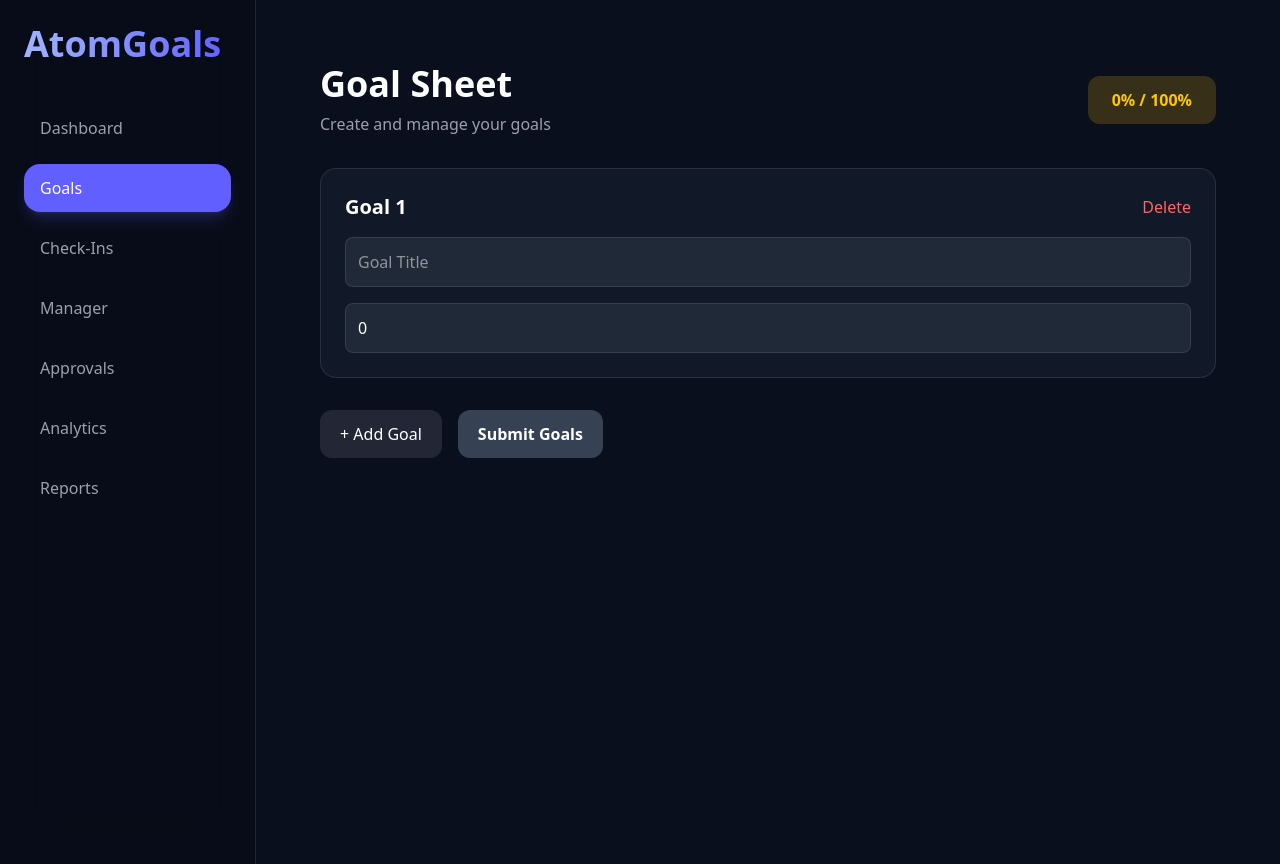
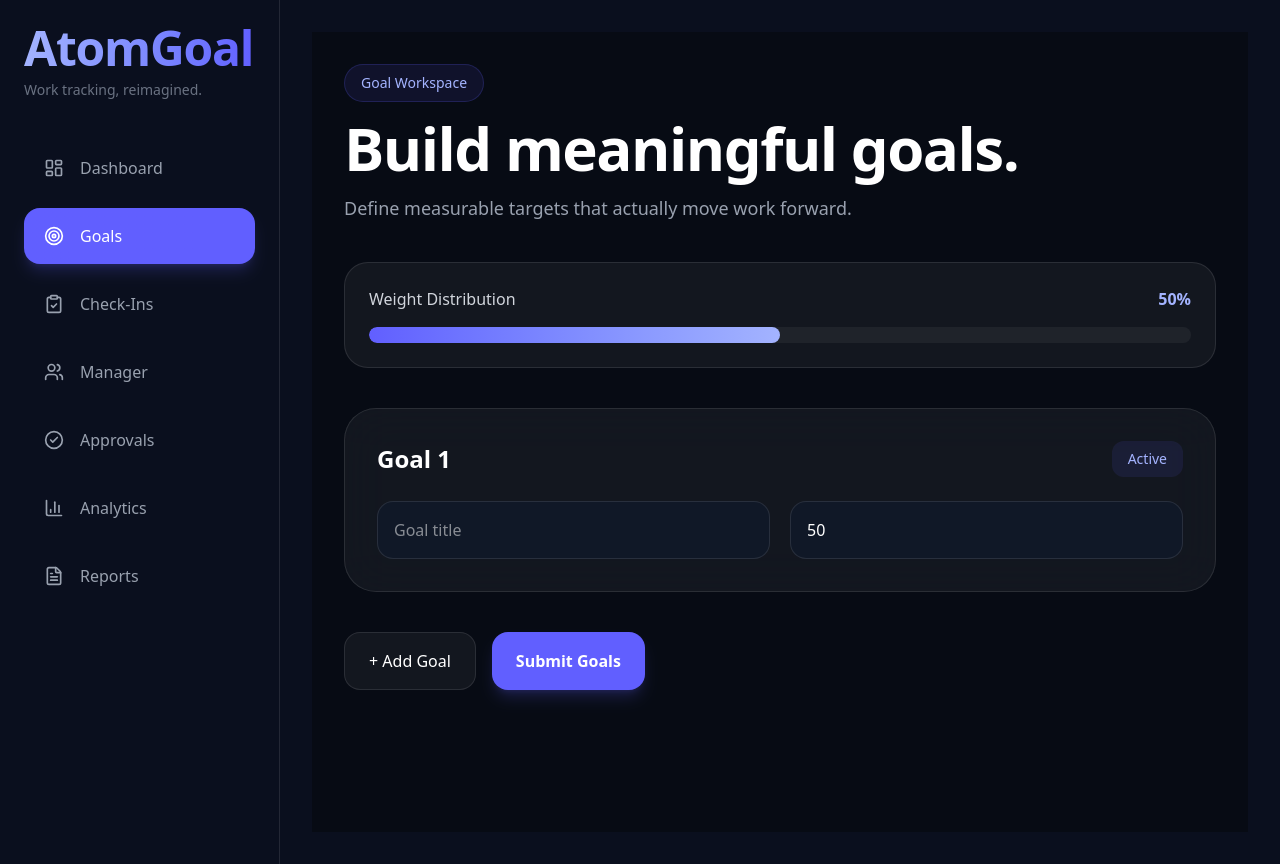
Before and after one commit to charu2210/atom-goals, a Next.js app: page /dashboard/goals in a window 1280 px wide. Built offline with nearby package versions, Linux system fonts and the light colour scheme; no server answers; the database is empty.

Commit message:
UI polish

```diff
--- a/app/dashboard/goals/page.tsx
+++ b/app/dashboard/goals/page.tsx
@@ -1,39 +1,25 @@
 "use client";
 
-import { useEffect, useState } from "react";
-import { toast } from "sonner";
-import { supabase } from "@/lib/supabase/client";
+import { useState } from "react";
+import { motion } from "framer-motion";
 
 export default function GoalsPage() {
 
   const [goals, setGoals] = useState([
     {
       title: "",
-      weightage: 0,
+      weightage: 50,
     },
   ]);
 
-  const totalWeightage = goals.reduce(
-    (sum, goal) => sum + Number(goal.weightage),
+  const totalWeightage =
+    goals.reduce(
+      (acc, goal) =>
+        acc + Number(goal.weightage),
       0
     );
 
-  const deleteGoal = (index: number) => {
-    const updatedGoals = goals.filter((_, i) => i !== index);
-
-    setGoals(updatedGoals);
-
-    toast.success("Goal removed");
-  };
-
   const addGoal = () => {
-
-    if (goals.length >= 8) {
-      toast.error("Maximum 8 goals allowed");
-      return;
-    }
-
-    toast.success("Goal added");
 
     setGoals([
       ...goals,
@@ -44,175 +30,237 @@ export default function GoalsPage() {
     ]);
   };
 
-  const updateGoal = (
-    index: number,
-    field: string,
-    value: string | number
-  ) => {
+  return (
 
-    const updatedGoals = [...goals];
+    <main className="
+      min-h-screen
+      bg-[#070B14]
+      text-white
+      p-8
+    ">
 
-    updatedGoals[index] = {
-      ...updatedGoals[index],
-      [field]: value,
-    };
+      <div className="
+        max-w-5xl mx-auto
+      ">
 
-    setGoals(updatedGoals);
-  };
+        <div className="mb-10">
 
-  const saveGoals = async () => {
+          <div className="
+            inline-flex
+            px-4 py-2
+            rounded-full
+            bg-indigo-500/10
+            border border-indigo-500/20
+            text-indigo-300
+            text-sm mb-4
+          ">
+            Goal Workspace
+          </div>
 
-  const formattedGoals = goals.map((goal) => ({
-    title: goal.title,
-    weightage: goal.weightage,
-  }));
-
-  const response = await fetch("/api/goals", {
-    method: "POST",
-    headers: {
-      "Content-Type": "application/json",
-    },
-    body: JSON.stringify({
-      goals: formattedGoals,
-    }),
-  });
-
-  const result = await response.json();
-
-  if (!response.ok) {
-    toast.error(result.error);
-    return;
-  }
-
-  toast.success("Goals submitted successfully");
-};
-
-  const fetchGoals = async () => {
-
-    const { data, error } = await supabase
-      .from("goals")
-      .select("*");
-
-    if (error) {
-      console.log(error);
-      return;
-    }
-
-    console.log(data);
-  };
-
-  useEffect(() => {
-    fetchGoals();
-  }, []);
-
-  return (
-    <main className="min-h-screen bg-[#0A0F1E] text-white p-8">
-
-      <div className="max-w-4xl mx-auto">
-
-        <div className="flex items-center justify-between mb-8">
-
-          <div>
-            <h1 className="text-4xl font-bold">
-              Goal Sheet
+          <h1 className="
+            text-6xl font-black
+            tracking-tight mb-4
+          ">
+            Build meaningful goals.
           </h1>
 
-            <p className="text-gray-400 mt-2">
-              Create and manage your goals
+          <p className="
+            text-gray-400 text-lg
+          ">
+            Define measurable targets that actually move work forward.
           </p>
+
         </div>
 
-          <div
+        {/* WEIGHTAGE BAR */}
+        <div className="
+          mb-10
+          rounded-3xl
+          bg-white/5
+          border border-white/10
+          p-6
+        ">
+
+          <div className="
+            flex justify-between
+            mb-4
+          ">
+
+            <span className="
+              text-gray-300
+            ">
+              Weight Distribution
+            </span>
+
+            <span className="
+              font-bold
+              text-indigo-300
+            ">
+              {totalWeightage}%
+            </span>
+
+          </div>
+
+          <div className="
+            h-4 rounded-full
+            bg-white/5 overflow-hidden
+          ">
+
+            <motion.div
+              animate={{
+                width: `${Math.min(totalWeightage, 100)}%`,
+              }}
               className={`
-              px-6 py-3 rounded-xl font-bold
-              ${totalWeightage === 100
-                ? "bg-green-500/20 text-green-400"
-                : "bg-yellow-500/20 text-yellow-400"}
+                h-full rounded-full
+                ${
+                  totalWeightage > 100
+                    ? "bg-red-500"
+                    : "bg-gradient-to-r from-indigo-500 to-indigo-300"
+                }
               `}
-          >
-            {totalWeightage}% / 100%
+            />
+
           </div>
 
         </div>
 
-        <div className="space-y-6">
+        {/* GOALS */}
+        <div className="
+          space-y-6
+        ">
 
           {goals.map((goal, index) => (
 
-            <div
+            <motion.div
               key={index}
-              className="bg-[#111827] border border-white/10 rounded-2xl p-6"
+              whileHover={{
+                y: -4,
+              }}
+              className="
+                rounded-[32px]
+                border border-white/10
+                bg-white/5
+                backdrop-blur-xl
+                p-8
+              "
             >
 
-              <div className="flex items-center justify-between mb-4">
+              <div className="
+                flex items-center
+                justify-between
+                mb-6
+              ">
 
-                <h2 className="text-xl font-semibold">
+                <h2 className="
+                  text-2xl font-bold
+                ">
                   Goal {index + 1}
                 </h2>
 
-                <button
-                  onClick={() => deleteGoal(index)}
-                  className="text-red-400 hover:text-red-300 transition-all"
-                >
-                  Delete
-                </button>
+                <div className="
+                  px-4 py-2 rounded-xl
+                  bg-indigo-500/10
+                  text-indigo-300
+                  text-sm
+                ">
+                  Active
+                </div>
 
               </div>
 
-              <div className="space-y-4">
+              <div className="
+                grid md:grid-cols-2
+                gap-5
+              ">
 
                 <input
                   type="text"
-                  placeholder="Goal Title"
+                  placeholder="Goal title"
                   value={goal.title}
-                  onChange={(e) =>
-                    updateGoal(index, "title", e.target.value)
-                  }
-                  className="w-full p-3 rounded-lg bg-[#1F2937] border border-white/10"
+                  onChange={(e) => {
+
+                    const updated =
+                      [...goals];
+
+                    updated[index].title =
+                      e.target.value;
+
+                    setGoals(updated);
+                  }}
+                  className="
+                    bg-[#101827]
+                    border border-white/10
+                    rounded-2xl
+                    p-4
+                    outline-none
+                    focus:border-indigo-500
+                    transition-all
+                  "
                 />
 
                 <input
                   type="number"
                   placeholder="Weightage %"
                   value={goal.weightage}
-                  onChange={(e) =>
-                    updateGoal(index, "weightage", Number(e.target.value))
-                  }
-                  className="w-full p-3 rounded-lg bg-[#1F2937] border border-white/10"
+                  onChange={(e) => {
+
+                    const updated =
+                      [...goals];
+
+                    updated[index].weightage =
+                      Number(e.target.value);
+
+                    setGoals(updated);
+                  }}
+                  className="
+                    bg-[#101827]
+                    border border-white/10
+                    rounded-2xl
+                    p-4
+                    outline-none
+                    focus:border-indigo-500
+                    transition-all
+                  "
                 />
-
-                {goal.weightage > 0 && goal.weightage < 10 && (
-                  <p className="text-red-400 text-sm">
-                    Minimum weightage is 10%
-                  </p>
-                )}
 
               </div>
 
-            </div>
+            </motion.div>
 
           ))}
 
         </div>
 
-        <div className="flex gap-4 mt-8">
+        {/* BUTTONS */}
+        <div className="
+          flex gap-4 mt-10
+        ">
 
           <button
             onClick={addGoal}
-            className="bg-white/10 hover:bg-white/20 transition-all px-5 py-3 rounded-xl"
+            className="
+              px-6 py-4
+              rounded-2xl
+              bg-white/5
+              border border-white/10
+              hover:bg-white/10
+              transition-all
+            "
           >
             + Add Goal
           </button>
 
           <button
-            onClick={saveGoals}
-            disabled={totalWeightage !== 100}
-            className={`
-              px-5 py-3 rounded-xl font-semibold transition-all
-              ${totalWeightage === 100
-                ? "bg-indigo-500 hover:bg-indigo-600"
-                : "bg-gray-700 cursor-not-allowed"}
-            `}
+            className="
+              px-6 py-4
+              rounded-2xl
+              bg-indigo-500
+              hover:bg-indigo-600
+              font-semibold
+              shadow-lg
+              shadow-indigo-500/20
+              transition-all
+            "
           >
             Submit Goals
           </button>
--- a/app/dashboard/page.tsx
+++ b/app/dashboard/page.tsx
@@ -7,7 +7,6 @@ import {
   Target,
   CheckCircle2,
   Clock3,
-  Activity,
   TrendingUp,
 } from "lucide-react";
 
@@ -24,18 +23,111 @@ const roleContent = {
     heading: "Your work, at a glance.",
     sub:
       "Track progress, submit updates, and stay aligned with your team.",
+
+    stats: [
+      {
+        title: "My Goals",
+        value: "5",
+        icon: <Target size={20} />,
+      },
+      {
+        title: "Completed",
+        value: "3",
+        icon: <CheckCircle2 size={20} />,
+      },
+      {
+        title: "Check-ins",
+        value: "2",
+        icon: <Clock3 size={20} />,
+      },
+    ],
+
+    goals: [
+      { name: "Revenue Growth", value: 78 },
+      { name: "Customer Retention", value: 52 },
+      { name: "AI Rollout", value: 91 },
+    ],
+
+    activity: [
+      "Submitted quarterly check-in",
+      "Updated AI initiative progress",
+      "Completed customer retention milestone",
+      "Added new KPI target",
+    ],
   },
 
   Manager: {
     heading: "See how the team is moving.",
     sub:
       "Review progress, approvals, and execution across your team.",
+
+    stats: [
+      {
+        title: "Team Goals",
+        value: "24",
+        icon: <Target size={20} />,
+      },
+      {
+        title: "Pending Reviews",
+        value: "7",
+        icon: <Clock3 size={20} />,
+      },
+      {
+        title: "Teams",
+        value: "4",
+        icon: <CheckCircle2 size={20} />,
+      },
+    ],
+
+    goals: [
+      { name: "North Region", value: 67 },
+      { name: "Retention Ops", value: 81 },
+      { name: "Productivity", value: 59 },
+    ],
+
+    activity: [
+      "Approved 3 employee check-ins",
+      "Team productivity increased 12%",
+      "Escalated overdue review cycle",
+      "Conducted quarterly alignment meeting",
+    ],
   },
 
   Admin: {
     heading: "Company-wide visibility.",
     sub:
       "Monitor alignment, performance, and operational momentum.",
+
+    stats: [
+      {
+        title: "Departments",
+        value: "12",
+        icon: <Target size={20} />,
+      },
+      {
+        title: "Employees",
+        value: "148",
+        icon: <CheckCircle2 size={20} />,
+      },
+      {
+        title: "Active Cycles",
+        value: "9",
+        icon: <Clock3 size={20} />,
+      },
+    ],
+
+    goals: [
+      { name: "Company Revenue", value: 84 },
+      { name: "Operational Health", value: 76 },
+      { name: "Expansion Goals", value: 63 },
+    ],
+
+    activity: [
+      "Board review scheduled",
+      "Global performance report exported",
+      "Company OKRs updated",
+      "Security audit completed",
+    ],
   },
 
 };
@@ -59,7 +151,7 @@ export default function DashboardPage() {
       p-8
     ">
 
-      {/* Background Effects */}
+      {/* Background Glow */}
       <div className="
         absolute top-[-200px] left-[20%]
         w-[500px] h-[500px]
@@ -79,7 +171,7 @@ export default function DashboardPage() {
         max-w-7xl mx-auto
       ">
 
-        {/* Header */}
+        {/* HEADER */}
         <div className="
           flex flex-col xl:flex-row
           justify-between gap-8
@@ -107,7 +199,7 @@ export default function DashboardPage() {
                 text-5xl xl:text-6xl
                 font-bold tracking-tight
                 mb-4
-                max-w-3xl
+                max-w-4xl
               "
             >
               {content.heading}
@@ -160,14 +252,14 @@ export default function DashboardPage() {
 
         </div>
 
-        {/* Main Grid */}
+        {/* MAIN GRID */}
         <div className="
           grid grid-cols-1
           xl:grid-cols-12
           gap-6
         ">
 
-          {/* BIG CARD */}
+          {/* PROGRESS CARD */}
           <motion.div
             whileHover={{ y: -4 }}
             className="
@@ -232,20 +324,7 @@ export default function DashboardPage() {
 
               <div className="space-y-8">
 
-                {[
-                  {
-                    name: "Revenue Growth",
-                    value: 78,
-                  },
-                  {
-                    name: "Customer Retention",
-                    value: 52,
-                  },
-                  {
-                    name: "AI Rollout",
-                    value: 91,
-                  },
-                ].map((goal, index) => (
+                {content.goals.map((goal, index) => (
 
                   <div key={goal.name}>
 
@@ -303,30 +382,14 @@ export default function DashboardPage() {
 
           </motion.div>
 
-          {/* SIDE STATS */}
+          {/* STATS */}
           <div className="
             xl:col-span-4
             grid grid-cols-1
             gap-6
           ">
 
-            {[
-              {
-                title: "Goals",
-                value: "12",
-                icon: <Target size={20} />,
-              },
-              {
-                title: "Completed",
-                value: "8",
-                icon: <CheckCircle2 size={20} />,
-              },
-              {
-                title: "Waiting",
-                value: "3",
-                icon: <Clock3 size={20} />,
-              },
-            ].map((card, index) => (
+            {content.stats.map((card) => (
 
               <motion.div
                 key={card.title}
@@ -377,7 +440,7 @@ export default function DashboardPage() {
 
           </div>
 
-          {/* Activity Feed */}
+          {/* ACTIVITY */}
           <motion.div
             whileHover={{ y: -4 }}
             className="
@@ -409,13 +472,7 @@ export default function DashboardPage() {
 
             <div className="space-y-5">
 
-              {[
-                "Quarterly goals submitted",
-                "Manager approved AI initiative",
-                "Revenue target updated",
-                "New milestone added",
-                "Review cycle started",
-              ].map((item, index) => (
+              {content.activity.map((item, index) => (
 
                 <motion.div
                   key={index}
@@ -458,7 +515,7 @@ export default function DashboardPage() {
 
           </motion.div>
 
-          {/* Focus Card */}
+          {/* FOCUS CARD */}
           <motion.div
             whileHover={{
               y: -4,
--- a/components/layout/Sidebar.tsx
+++ b/components/layout/Sidebar.tsx
@@ -3,14 +3,52 @@
 import Link from "next/link";
 import { usePathname } from "next/navigation";
 
+import {
+  LayoutDashboard,
+  Target,
+  ClipboardCheck,
+  Users,
+  CheckCircle2,
+  BarChart3,
+  FileText,
+} from "lucide-react";
+
 const links = [
-  "dashboard",
-  "goals",
-  "check-ins",
-  "manager",
-  "approvals",
-  "analytics",
-  "reports",
+  {
+    name: "Dashboard",
+    href: "/dashboard",
+    icon: LayoutDashboard,
+  },
+  {
+    name: "Goals",
+    href: "/dashboard/goals",
+    icon: Target,
+  },
+  {
+    name: "Check-Ins",
+    href: "/dashboard/check-ins",
+    icon: ClipboardCheck,
+  },
+  {
+    name: "Manager",
+    href: "/dashboard/manager",
+    icon: Users,
+  },
+  {
+    name: "Approvals",
+    href: "/dashboard/approvals",
+    icon: CheckCircle2,
+  },
+  {
+    name: "Analytics",
+    href: "/dashboard/analytics",
+    icon: BarChart3,
+  },
+  {
+    name: "Reports",
+    href: "/dashboard/reports",
+    icon: FileText,
+  },
 ];
 
 export default function Sidebar() {
@@ -18,52 +56,93 @@ export default function Sidebar() {
   const pathname = usePathname();
 
   return (
+
     <aside className="
-      w-64
+      w-[280px]
+      min-h-screen
+      bg-[#0A0F1E]
       border-r border-white/10
-      bg-black/20
-      backdrop-blur-xl
       p-6
-      min-h-screen
+      sticky top-0
     ">
 
+      <div className="mb-10">
+
         <h1 className="
-        text-4xl font-bold mb-10
+          text-5xl font-black
+          tracking-tight
           bg-gradient-to-r
           from-indigo-300
           to-indigo-500
-        bg-clip-text text-transparent
+          bg-clip-text
+          text-transparent
         ">
           AtomGoals
         </h1>
+
+        <p className="
+          text-gray-500 mt-2
+          text-sm
+        ">
+          Work tracking, reimagined.
+        </p>
+
+      </div>
 
       <nav className="space-y-3">
 
         {links.map((link) => {
 
-          const href =
-            link === "dashboard"
-              ? "/dashboard"
-              : `/dashboard/${link}`;
+          const active =
+            pathname === link.href;
 
-          const active = pathname === href;
+          const Icon = link.icon;
 
           return (
 
             <Link
-              key={link}
-              href={href}
+              key={link.name}
+              href={link.href}
               className={`
-                block px-4 py-3 rounded-2xl
-                transition-all duration-200
-                capitalize
-
-                ${active
+                flex items-center gap-4
+                px-5 py-4
+                rounded-2xl
+                transition-all duration-300
+                group
+                relative overflow-hidden
+                ${
+                  active
                     ? "bg-indigo-500 text-white shadow-lg shadow-indigo-500/20"
-                  : "text-gray-400 hover:bg-white/5 hover:text-white"}
+                    : "text-gray-400 hover:bg-white/5 hover:text-white"
+                }
               `}
             >
-              {link}
+
+              {active && (
+                <div className="
+                  absolute inset-0
+                  bg-gradient-to-r
+                  from-indigo-500/20
+                  to-transparent
+                " />
+              )}
+
+              <Icon
+                size={20}
+                className="
+                  relative z-10
+                  transition-transform
+                  group-hover:scale-110
+                "
+              />
+
+              <span className="
+                relative z-10
+                font-medium
+              ">
+                {link.name}
+              </span>
+
             </Link>
 
           );
```
Lines whose indentation alone changed are shown as unchanged.
